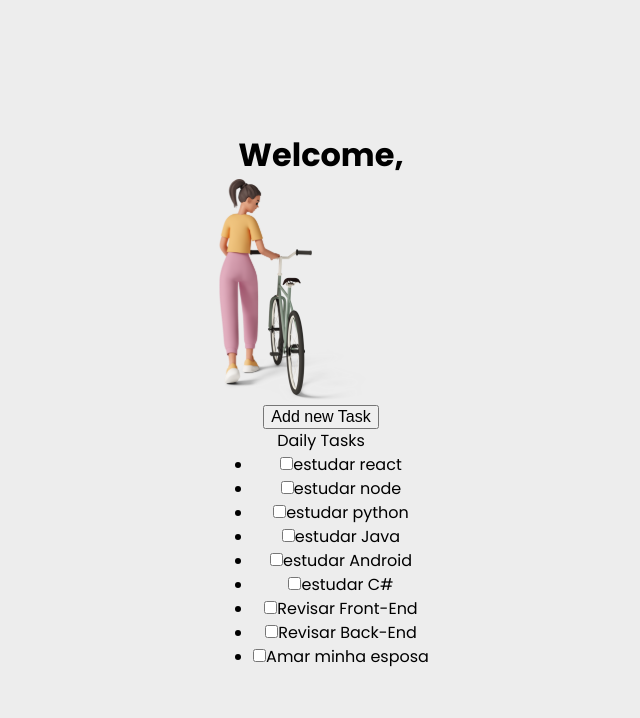
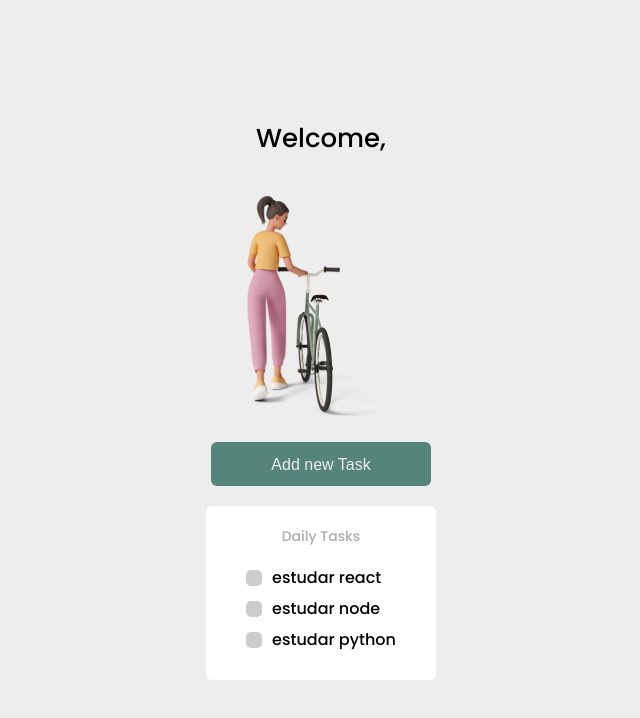
Before and after one commit to afstudiox/acelera-trybe-frontend, a React (Vite) app: page /todo in a window 1280 px wide. Shown: the top 718 px of the page, without its empty margins (319-959 px from the left). Built offline with nearby package versions, Linux system fonts and the light colour scheme; data requests are answered from the project's data file.

Commit message:
estilização da tela de todo

```diff
--- a/src/api/data.json
+++ b/src/api/data.json
@@ -14,36 +14,6 @@
       "id": "3",
       "value": "estudar python",
       "checked": false
-    },
-    {
-      "id": "4",
-      "value": "estudar Java",
-      "checked": false
-    },
-    {
-      "id": "5",
-      "value": "estudar Android",
-      "checked": false
-    },
-    {
-      "id": "6",
-      "value": "estudar C#",
-      "checked": false
-    },
-    {
-      "id": "7",
-      "value": "Revisar Front-End",
-      "checked": false
-    },
-    {
-      "id": "8",
-      "value": "Revisar Back-End",
-      "checked": false
-    },
-    {
-      "id": "dd6f",
-      "value": "Amar minha esposa",
-      "checked": false
     }
   ]
 }
--- a/src/index.css
+++ b/src/index.css
@@ -39,6 +39,12 @@ p1, h1, h2, h3, h4, h5, h6 {
   overflow-wrap: break-word;
 }
 
+ul,list {
+  list-style: none;
+  padding: 0;
+  margin: 0;
+}
+
 #root, #__next {
   isolation: isolate;
 }
--- /dev/null
+++ b/src/pages/TodoList.module.css
@@ -0,0 +1,117 @@
+.container {
+    display: flex;
+    flex-direction: column;
+    align-items: center;
+    justify-content: center;
+}
+
+.title {
+    font-size: 26px;
+    color: #000000;
+    font-weight: 500;
+    line-height: 36px;
+    margin-bottom: 20px;
+}
+
+.banner {
+    width: 211px;
+    height: 226px;
+    gap: 0px;
+    opacity: 0px;
+    margin-bottom: 20px;
+    margin: 20px 0;
+}
+
+.button {
+    width: 220px;
+    height: 44px;
+    font-size: 16px;
+    font-weight: 500;
+    line-height: 21px;
+    text-align: center;
+    background: var(--accent-color);
+    color: var(--main-color);
+    border: none;
+    border-radius: 6px;
+}
+
+.button:hover {
+    background: #67968c;
+    cursor: pointer;
+}
+
+.box {
+    display: flex;
+    flex-direction: column;
+    align-items: center;
+    justify-content: center;
+    background-color: #FFFFFF;
+    border-radius: 6px;
+    margin-top: 20px;
+    width: 100%;
+    padding: 20px 40px;
+}
+
+.box p {
+    text-align: left;
+    font-size: 14px;
+    color: #adadad;
+    font-weight: 500;
+    line-height: 21px;
+    margin-bottom: 20px;
+}
+
+.box ul {
+    display: flex;
+    flex-direction: column;
+    align-items: flex-start;
+    justify-content: center;
+}
+
+.box li {
+    font-size: 16px;
+    color: #000000;
+    font-weight: 500;
+    line-height: 21px;
+    margin-bottom: 10px;
+}
+
+.customCheckbox {
+    display: flex;
+    align-items: center;
+    cursor: pointer;
+}
+
+.customCheckbox input {
+    display: none; /* Oculta o checkbox padrão */
+}
+
+.customCheckbox .checkmark {
+    width: 16px;
+    height: 16px;
+    background-color: #ccc; /* Cor inicial do checkbox */
+    border-radius: 5px;
+    position: relative;
+    margin-right: 10px;
+    transition: background-color 0.3s ease;
+}
+
+.customCheckbox input:checked + .checkmark {
+    background-color: #67968c; /* Cor quando o checkbox está marcado */
+}
+
+.customCheckbox .checkmark::after {
+    content: "";
+    position: absolute;
+    display: none;
+}
+
+.customCheckbox input:checked + .checkmark::after {
+    display: block;
+    content: "✔";
+    color: white;
+    font-size: 12px;
+    position: relative;
+    bottom: 2px;
+    left: 0px;
+}
--- a/src/pages/TodoList.tsx
+++ b/src/pages/TodoList.tsx
@@ -1,11 +1,11 @@
 import { useContext, useEffect } from "react";
 import Context from "../context/Context";
 import banner from '../assets/todolist_banner.svg';
+import style from './TodoList.module.css';
 import { Todo } from "../api/todosApi";
 import { useNavigate } from "react-router-dom";
 
 function TodoList() {
-
     const { user, todos, loading, getTodos, editTodos } = useContext(Context);
     const navigate = useNavigate();
 
@@ -22,26 +22,35 @@ function TodoList() {
     }
 
     return(
-        <>
-            <h1>Welcome, {user} </h1>
-            <img src={banner} alt="Banner da tela de Todo List" />
-            <button onClick={() => navigate("/todo/add")}>Add new Task</button>
+        <main className={style.container}>
+            <h1 className={style.title}>Welcome, {user} </h1>
+            <img className={style.banner} src={banner} alt="Banner da tela de Todo List" />
+            <button className={style.button} onClick={() => navigate("/todo/add")}>Add new Task</button>
+            <div className={style.box}>
                 <p>Daily Tasks</p>
                 <ul>
                     {
                         loading ? <p>Loading...</p>
                             : todos.map((task) => {
-                            return <li key={task.id}>
-                                    <input onChange={() => handleChange(task)}
-                                    type='checkbox' value={task.value} checked=
-                                    {task.checked} />
+                                return (
+                                    <li key={task.id}>
+                                        <label className={style.customCheckbox}>
+                                            <input
+                                                type="checkbox"
+                                                onChange={() => handleChange(task)}
+                                                checked={task.checked}
+                                            />
+                                            <span className={style.checkmark}></span>
                                             {task.value}
+                                        </label>
                                     </li>
+                                )
                             })
                     }
                 </ul>
-        </>
+            </div>
+        </main>
     )
 }
 
-export default TodoList
+export default TodoList;
```
Lines whose indentation alone changed are shown as unchanged.
